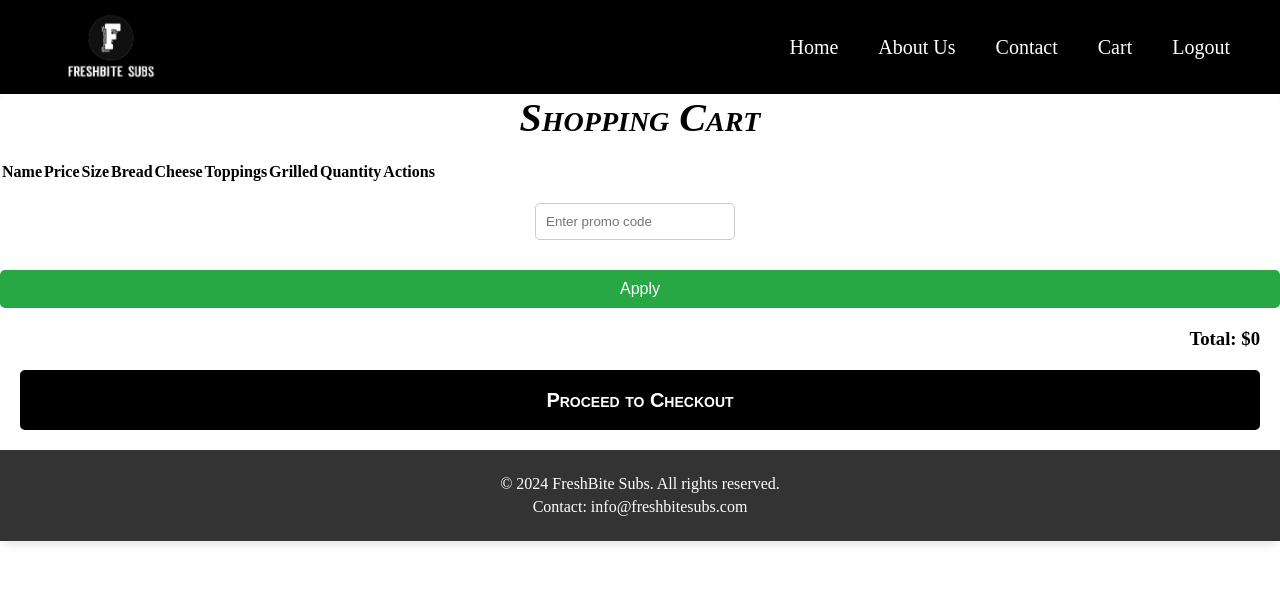
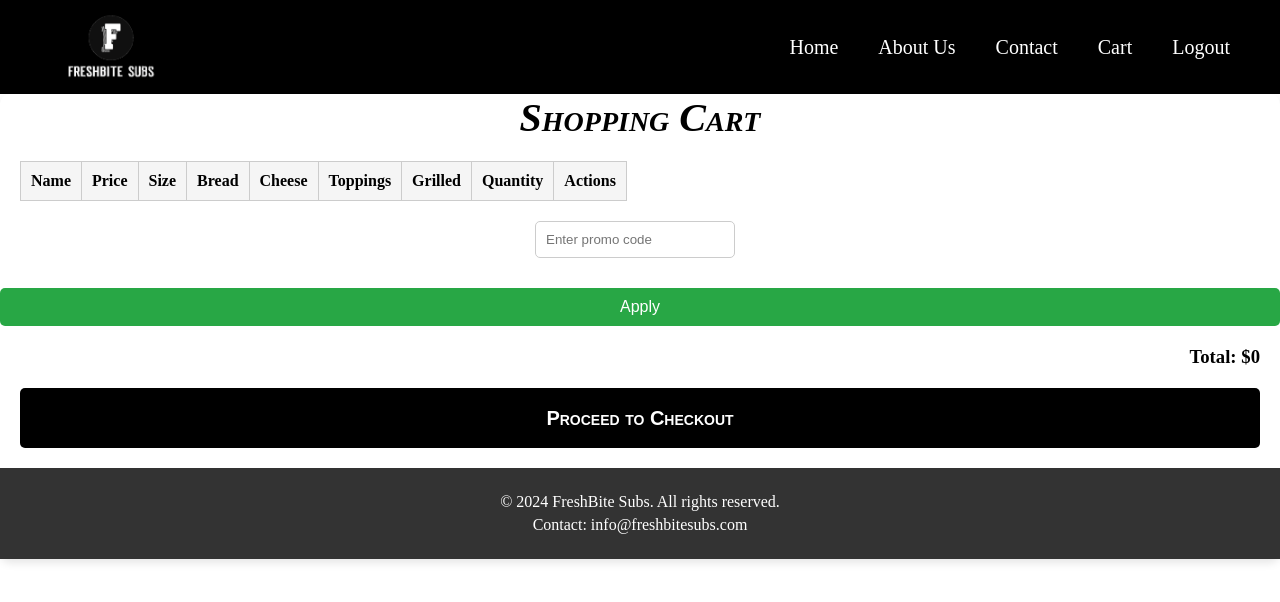
Before and after one commit to hiralpatel20/FreshBite-Subs, a React (Vite) app in the folder frontend/: page /cart in a window 1280 px wide. Shown: the top 602 px of the page. Built offline with nearby package versions, Linux system fonts and the light colour scheme.

Commit message:
added css for cart

```diff
--- a/frontend/src/pages/Cart/Cart.css
+++ b/frontend/src/pages/Cart/Cart.css
@@ -11,37 +11,37 @@
     margin-bottom: 20px;
   }
 
-  .cart-items {
+  .cart-table {
+    max-width: 100%;
+    border-collapse: collapse;
     margin: 20px;
   }
 
-  .cart-item {
-    display: flex;
-    justify-content: space-between;
-    align-items: center;
+  .cart-table th, .cart-table td {
+    border: 1px solid #ccc;
     padding: 10px;
-    border-bottom: 1px solid #ccc;
-  }
-
-  .item-details {
-    flex: 1;
-    display: flex;
-    justify-content: space-between;
-  }
-
-  .item-actions {
-    display: flex;
-    align-items: center;
-  }
-
-  .item-actions input {
-    width: 50px;
-    padding: 5px;
-    margin-right: 10px;
     text-align: center;
   }
 
-  .item-actions button {
+  .cart-table thead {
+    background-color: #f5f5f5;
+  }
+
+  .cart-table th {
+    font-weight: bold;
+  }
+
+  .cart-table tr:nth-child(even) {
+    background-color: #f9f9f9;
+  }
+
+  .cart-table input {
+    width: 60px;
+    padding: 5px;
+    text-align: center;
+  }
+
+  .cart-table button {
     padding: 5px 10px;
     background-color: #ff0000;
     color: #fff;
@@ -50,7 +50,7 @@
     cursor: pointer;
   }
 
-  .item-actions button:hover {
+  .cart-table button:hover {
     background-color: #cc0000;
   }
 
```
